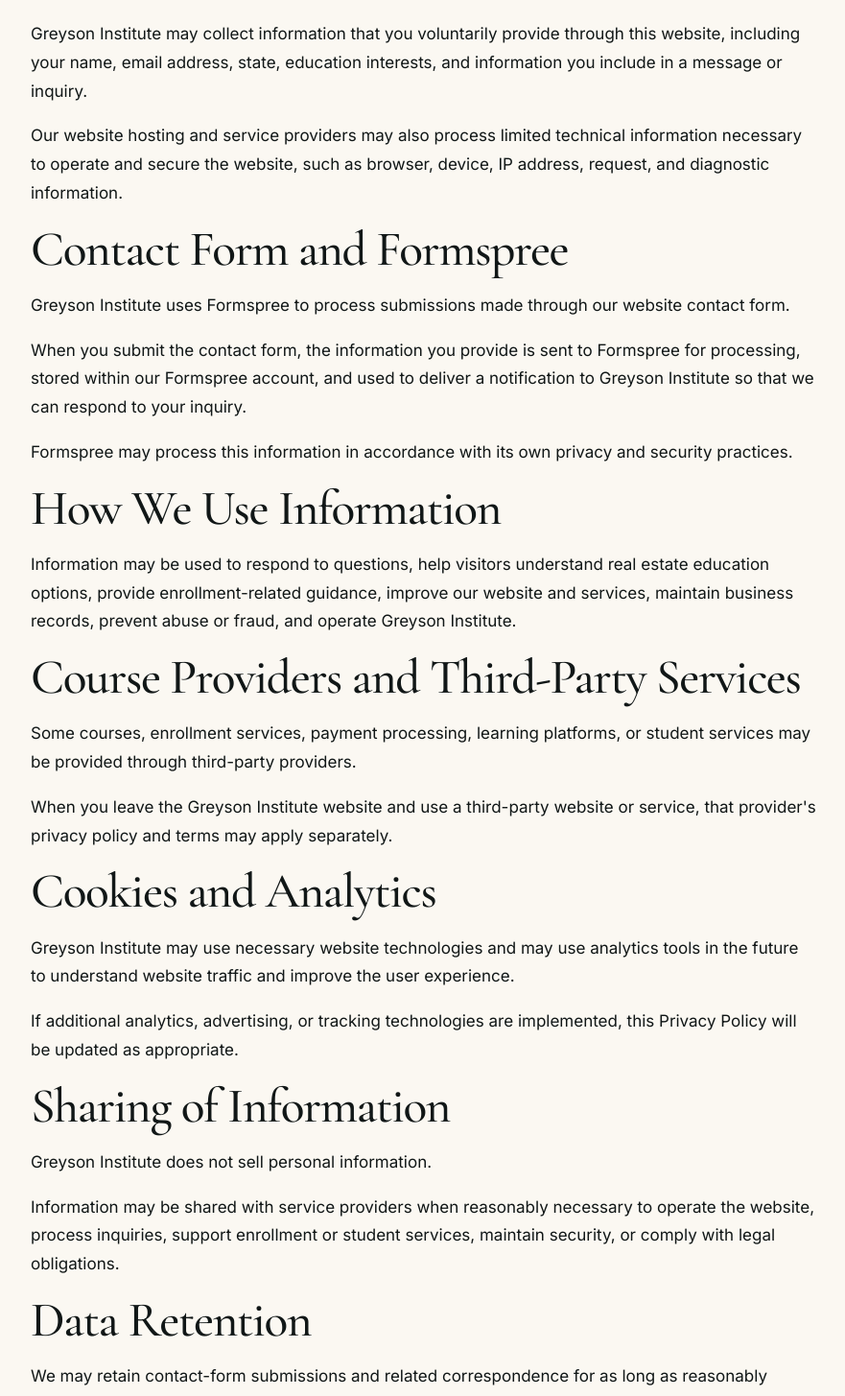
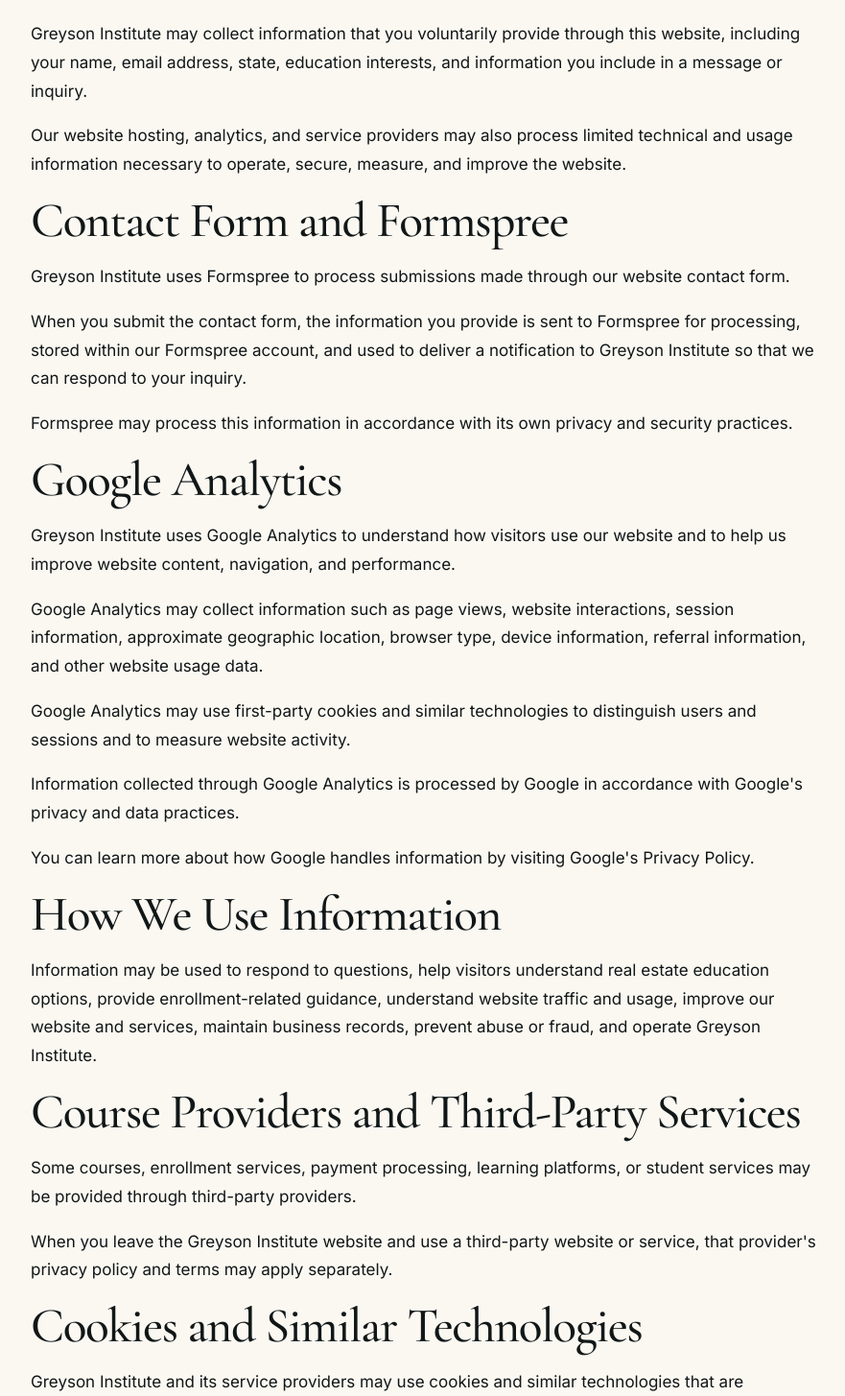
Before and after one commit to BrianLook/Greyson-Institute-Website, a Next.js app: page /privacy in a window 1280 px wide. Shown: the part 520-1975 px from the top of the page at 96% size, without its empty margins (198-1079 px from the left). Built offline with nearby package versions, Linux system fonts and the light colour scheme.

Commit message:
Update privacy policy for Google Analytics

```diff
--- a/app/privacy/page.tsx
+++ b/app/privacy/page.tsx
@@ -3,7 +3,7 @@ import type { Metadata } from "next";
 export const metadata: Metadata = {
   title: "Privacy Policy",
   description:
-    "Read the Greyson Institute Privacy Policy and learn how website inquiries and personal information are handled.",
+    "Read the Greyson Institute Privacy Policy and learn how website inquiries, analytics data, and personal information are handled.",
 };
 
 export default function PrivacyPage() {
@@ -33,10 +33,9 @@ export default function PrivacyPage() {
         </p>
 
         <p>
-          Our website hosting and service providers may also process limited
-          technical information necessary to operate and secure the website,
-          such as browser, device, IP address, request, and diagnostic
-          information.
+          Our website hosting, analytics, and service providers may also
+          process limited technical and usage information necessary to operate,
+          secure, measure, and improve the website.
         </p>
 
         <h2>Contact Form and Formspree</h2>
@@ -58,14 +57,52 @@ export default function PrivacyPage() {
           privacy and security practices.
         </p>
 
+        <h2>Google Analytics</h2>
+
+        <p>
+          Greyson Institute uses Google Analytics to understand how visitors
+          use our website and to help us improve website content, navigation,
+          and performance.
+        </p>
+
+        <p>
+          Google Analytics may collect information such as page views, website
+          interactions, session information, approximate geographic location,
+          browser type, device information, referral information, and other
+          website usage data.
+        </p>
+
+        <p>
+          Google Analytics may use first-party cookies and similar
+          technologies to distinguish users and sessions and to measure website
+          activity.
+        </p>
+
+        <p>
+          Information collected through Google Analytics is processed by
+          Google in accordance with Google's privacy and data practices.
+        </p>
+
+        <p>
+          You can learn more about how Google handles information by visiting{" "}
+          <a
+            href="https://policies.google.com/privacy"
+            target="_blank"
+            rel="noopener noreferrer"
+          >
+            Google's Privacy Policy
+          </a>
+          .
+        </p>
+
         <h2>How We Use Information</h2>
 
         <p>
           Information may be used to respond to questions, help visitors
           understand real estate education options, provide
-          enrollment-related guidance, improve our website and services,
-          maintain business records, prevent abuse or fraud, and operate
-          Greyson Institute.
+          enrollment-related guidance, understand website traffic and usage,
+          improve our website and services, maintain business records, prevent
+          abuse or fraud, and operate Greyson Institute.
         </p>
 
         <h2>Course Providers and Third-Party Services</h2>
@@ -82,17 +119,18 @@ export default function PrivacyPage() {
           apply separately.
         </p>
 
-        <h2>Cookies and Analytics</h2>
+        <h2>Cookies and Similar Technologies</h2>
 
         <p>
-          Greyson Institute may use necessary website technologies and may use
-          analytics tools in the future to understand website traffic and
-          improve the user experience.
+          Greyson Institute and its service providers may use cookies and
+          similar technologies that are necessary for website operation,
+          security, analytics, and measurement.
         </p>
 
         <p>
-          If additional analytics, advertising, or tracking technologies are
-          implemented, this Privacy Policy will be updated as appropriate.
+          Browser settings may allow you to block, limit, or delete cookies.
+          Some website features or analytics measurements may function
+          differently when cookies are restricted.
         </p>
 
         <h2>Sharing of Information</h2>
@@ -103,9 +141,9 @@ export default function PrivacyPage() {
 
         <p>
           Information may be shared with service providers when reasonably
-          necessary to operate the website, process inquiries, support
-          enrollment or student services, maintain security, or comply with
-          legal obligations.
+          necessary to operate the website, process inquiries, analyze website
+          usage, support enrollment or student services, maintain security, or
+          comply with legal obligations.
         </p>
 
         <h2>Data Retention</h2>
@@ -117,6 +155,11 @@ export default function PrivacyPage() {
           requirements.
         </p>
 
+        <p>
+          Analytics information may be retained in accordance with our Google
+          Analytics settings and Google's applicable retention practices.
+        </p>
+
         <h2>Your Choices</h2>
 
         <p>
@@ -124,6 +167,11 @@ export default function PrivacyPage() {
           about personal information you previously submitted through the
           website or request that we review a deletion request where
           appropriate.
+        </p>
+
+        <p>
+          You may also use your browser's privacy and cookie controls to limit
+          certain website tracking technologies.
         </p>
 
         <h2>Contact</h2>
@@ -140,8 +188,8 @@ export default function PrivacyPage() {
 
         <p className="muted">
           Greyson Institute is operated by BrightPath Education Group, LLC.
-          This policy may be updated as additional enrollment, analytics,
-          advertising, and student-service systems are implemented.
+          This Privacy Policy may be updated as additional enrollment,
+          advertising, analytics, and student-service systems are implemented.
         </p>
       </div>
     </section>
```
